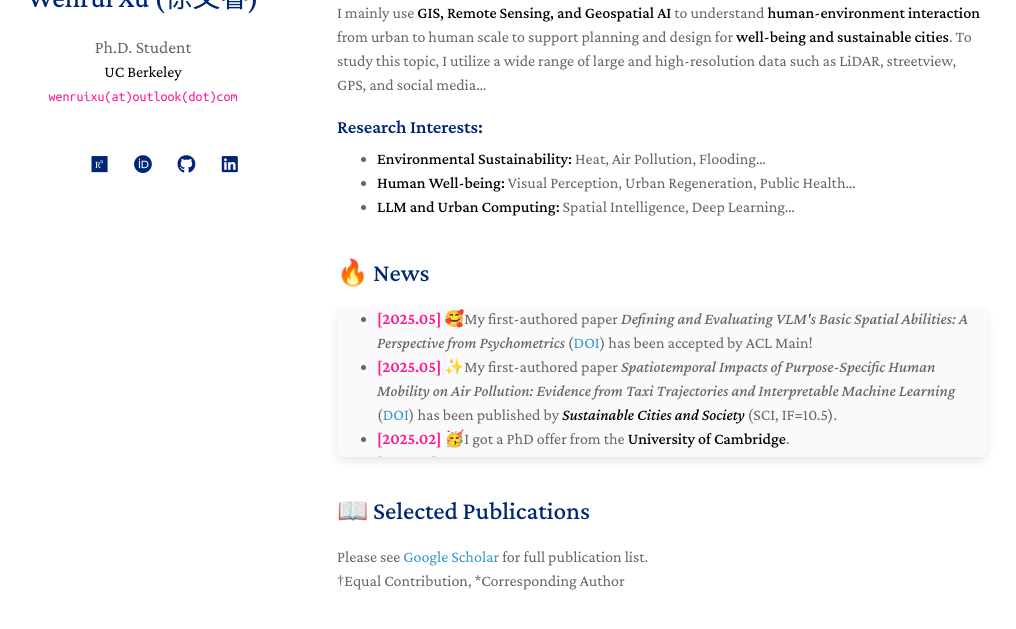
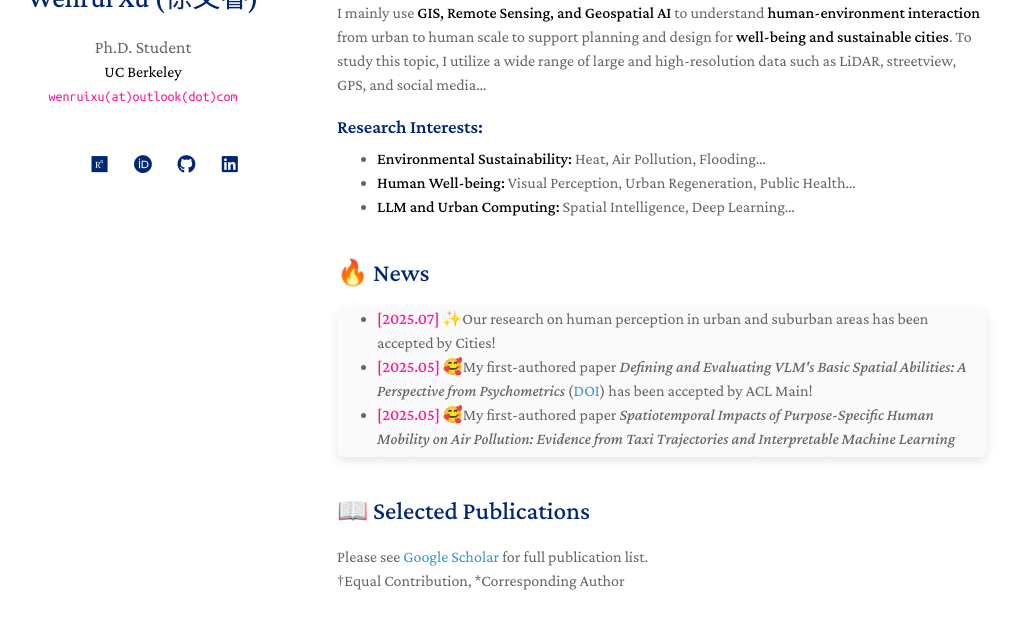
Before and after one commit to ruaruaxu/ruaruaxu.github.io, a Jekyll site: the page built from index.md, in a window 1280 px wide and 900 px high, cut to the strip 206-836 px from the top of the window. Shown: the whole strip, without its empty margins (133-1149 px from the left). Built offline with Jekyll 4.4.1, drawn with Linux system fonts in a browser that asks for light colours; a style sheet for code colours, icons or effects is not loaded.

Commit message:
Update news.md

```diff
--- a/_includes/news.md
+++ b/_includes/news.md
@@ -1,11 +1,12 @@
 <div style="height: 150px; overflow-y: scroll; box-shadow: 0 4px 10px rgba(0, 0, 0, 0.1); border-radius: 8px; background-color: #fafafa">
     <ul>
-        <li><b><font color="DeepPink">[2025.05]</font></b> 🥰My first-authored paper <i>Defining and Evaluating VLM's Basic Spatial Abilities: A Perspective from Psychometrics</i> (<a href="https://arxiv.org/abs/2502.11859">DOI</a>) has been accepted by ACL Main!</li>
-        <li><b><font color="DeepPink">[2025.05]</font></b> ✨My first-authored paper <i>Spatiotemporal Impacts of Purpose-Specific Human Mobility on Air Pollution: Evidence from Taxi Trajectories and Interpretable Machine Learning</i> (<a href="https://doi.org/10.1016/j.scs.2025.106411">DOI</a>) has been published by <i><strong>Sustainable Cities and Society</strong></i> (SCI, IF=10.5).</li>
-        <li><b><font color="DeepPink">[2025.02]</font></b> 🥳I got a PhD offer from the <strong>University of Cambridge</strong>.</li>
-        <li><b>[2024.11]</b> I received Comprehensive Excellence Award of Tsinghua.</li>
-        <li><b>[2024.09]</b> I joined the <a href="https://fi.ee.tsinghua.edu.cn/">FIB-LAB</a> at Tsinghua EE as a research assistant.</li>
-        <li><b>[2024.07]</b> I participated in cultural exchange events in Italy as a "Interdisciplinary Design Innovation Scholar" of Tsinghua <a href="https://www.cidih.tsinghua.edu.cn/en/">CIDIH</a>.</li>
-        <li><b>[2023.07]</b> I graduated from Tongji with the highest distinction (top 1%).</li>
+        <li><strong><font color="DeepPink">[2025.07]</font></strong> ✨Our research on human perception in urban and suburban areas has been accepted by Cities!</li>
+        <li><strong><font color="DeepPink">[2025.05]</font></strong> 🥰My first-authored paper <i>Defining and Evaluating VLM's Basic Spatial Abilities: A Perspective from Psychometrics</i> (<a href="https://arxiv.org/abs/2502.11859">DOI</a>) has been accepted by ACL Main!</li>
+        <li><strong><font color="DeepPink">[2025.05]</font></strong> 🥰My first-authored paper <i>Spatiotemporal Impacts of Purpose-Specific Human Mobility on Air Pollution: Evidence from Taxi Trajectories and Interpretable Machine Learning</i> (<a href="https://doi.org/10.1016/j.scs.2025.106411">DOI</a>) has been published by <i><strong>Sustainable Cities and Society</strong></i> (SCI, IF=10.5).</li>
+        <li><strong>[2025.02]</strong> I got a PhD offer from the <strong>University of Cambridge</strong>.</li>
+        <li><strong>[2024.11]</strong> I received Comprehensive Excellence Award of Tsinghua.</li>
+        <li><strong>[2024.09]</strong> I joined the <a href="https://fi.ee.tsinghua.edu.cn/">FIB-LAB</a> at Tsinghua EE as a research assistant.</li>
+        <li><strong>[2024.07]</strong> I participated in cultural exchange events in Italy as a "Interdisciplinary Design Innovation Scholar" of Tsinghua <a href="https://www.cidih.tsinghua.edu.cn/en/">CIDIH</a>.</li>
+        <li><strong>[2023.07]</strong> I graduated from Tongji with the highest distinction (top 1%).</li>
     </ul>
 </div>
```
